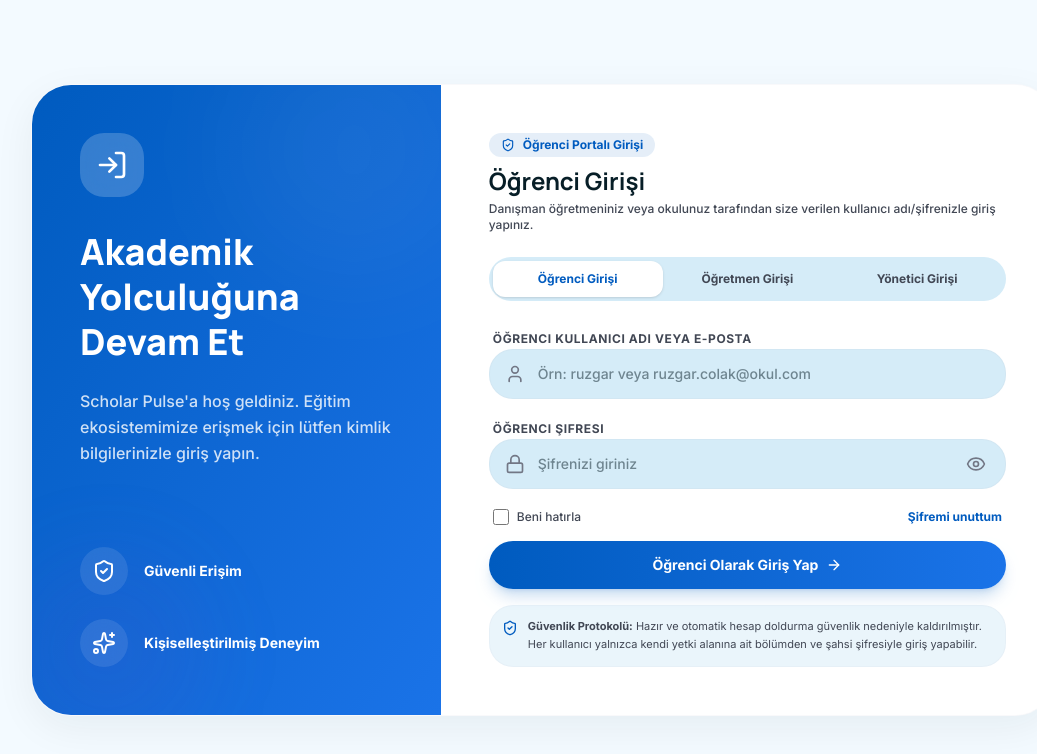
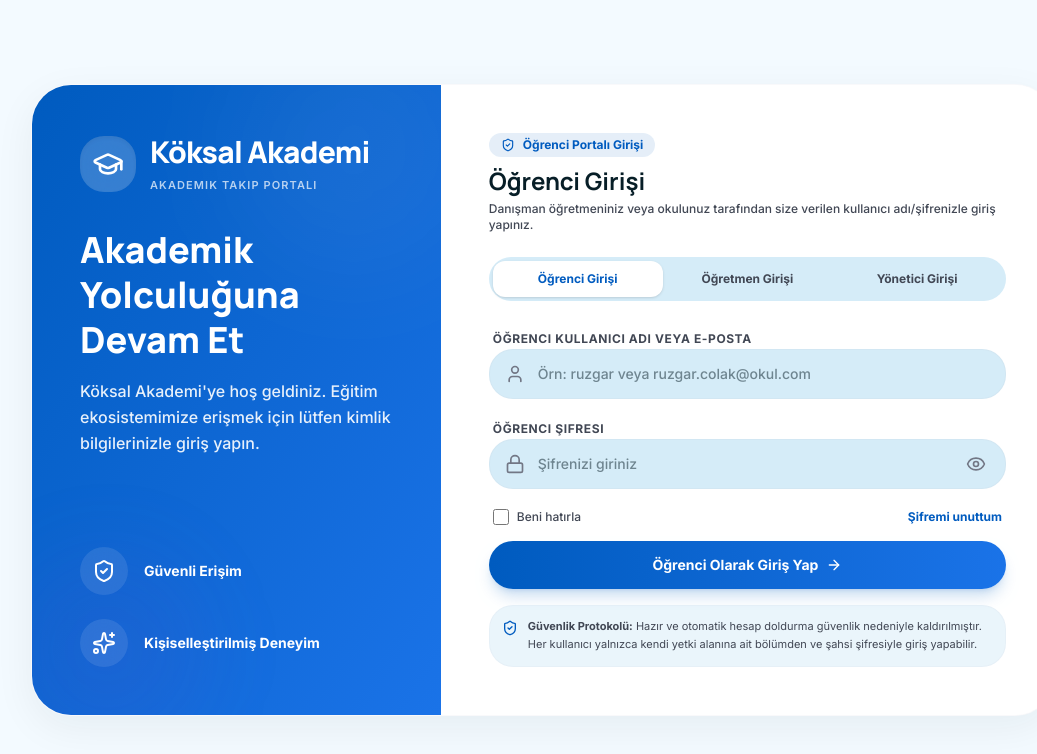
Before and after one commit to kazgun55-crypto/kar-nca--akademi, a React (Vite) app: page /login in a window 1280 px wide. Shown: the top 754 px of the page, without its empty margins (97-1134 px from the left). Built offline with nearby package versions, Linux system fonts and the light colour scheme; no server answers; the database is empty.

Commit message:
chore: rename application to Köksal Akademi
Replace all instances of "Scholar Pulse" with "Köksal Akademi" across the UI, email templates, and reporting services to reflect the rebranding.

```diff
--- a/index.html
+++ b/index.html
@@ -3,10 +3,10 @@
   <head>
     <meta charset="UTF-8" />
     <meta name="viewport" content="width=device-width, initial-scale=1.0" />
-    <title>Scholar Pulse</title>
-    <meta name="description" content="A premium faculty and student portal for academic management and tracking." />
-    <meta property="og:title" content="Scholar Pulse" />
-    <meta property="og:description" content="A premium faculty and student portal for academic management and tracking." />
+    <title>Köksal Akademi</title>
+    <meta name="description" content="Köksal Akademi - Öğrenci ve Öğretmen Akademik Takip ve Danışmanlık Portalı." />
+    <meta property="og:title" content="Köksal Akademi" />
+    <meta property="og:description" content="Köksal Akademi - Öğrenci ve Öğretmen Akademik Takip ve Danışmanlık Portalı." />
   </head>
   <body>
     <div id="root"></div>
--- a/src/components/Layout.tsx
+++ b/src/components/Layout.tsx
@@ -62,7 +62,7 @@ export function Layout({ children }: { children: React.ReactNode }) {
               <Menu className="w-5 h-5 text-primary" />
             </button>
             <div>
-              <h2 className="font-manrope font-extrabold text-primary text-lg tracking-tight">Scholar Pulse</h2>
+              <h2 className="font-manrope font-extrabold text-primary text-lg tracking-tight">Köksal Akademi</h2>
               <p className="text-[10px] text-on-surface-variant font-medium">
                 {userRole === 'admin' ? 'Yönetici' : userRole === 'teacher' ? 'Öğretmen' : 'Öğrenci'}: {currentUserName}
               </p>
--- a/src/components/Sidebar.tsx
+++ b/src/components/Sidebar.tsx
@@ -97,7 +97,7 @@ export function Sidebar({ isMobile = false, onClose }: SidebarProps) {
       {/* Sidebar Header (Fixed at top) */}
       <div className="shrink-0 px-6 py-4 md:pt-6 md:pb-3 flex items-center justify-between border-b border-outline-variant/10">
         <div className="min-w-0 pr-2">
-          <h1 className="font-manrope font-bold text-primary text-xl md:text-2xl tracking-tight truncate">Scholar Pulse</h1>
+          <h1 className="font-manrope font-bold text-primary text-xl md:text-2xl tracking-tight truncate">Köksal Akademi</h1>
           <p className="text-on-surface opacity-70 text-xs font-medium truncate">
             {userRole === 'admin' ? 'Yönetici Paneli' : userRole === 'teacher' ? 'Öğretmen Portalı' : 'Öğrenci Portalı'}
           </p>
--- a/src/components/TopBar.tsx
+++ b/src/components/TopBar.tsx
@@ -4,7 +4,7 @@ export function TopBar() {
   return (
     <header className="w-full top-0 sticky bg-surface/80 backdrop-blur-md flex justify-between items-center px-8 h-20 max-w-full z-10">
       <div className="flex items-center gap-4">
-        <h2 className="font-manrope font-extrabold tracking-tight text-primary text-2xl md:hidden">Scholar Pulse</h2>
+        <h2 className="font-manrope font-extrabold tracking-tight text-primary text-2xl md:hidden">Köksal Akademi</h2>
         <div className="hidden md:flex gap-6 ml-8">
           <a href="#" className="text-on-surface opacity-70 hover:opacity-100 transition-opacity duration-200 text-sm font-bold">Panel</a>
           <a href="#" className="text-primary font-bold border-b-2 border-primary pb-1 text-sm">Öğrenciler</a>
--- a/src/lib/pdfExportService.ts
+++ b/src/lib/pdfExportService.ts
@@ -277,7 +277,7 @@ export function exportAiAnalysisToPdf(analysis: any, studentName: string = 'Öğ
 <body>
   <div class="no-print-bar">
     <div>
-      <strong>Scholar Pulse</strong> • Öğrenci Gelişim & Veli Bilgilendirme Raporu (${studentName})
+      <strong>Köksal Akademi</strong> • Öğrenci Gelişim & Veli Bilgilendirme Raporu (${studentName})
     </div>
     <div style="display: flex; gap: 8px;">
       <button class="btn" onclick="window.print()">
@@ -293,7 +293,7 @@ export function exportAiAnalysisToPdf(analysis: any, studentName: string = 'Öğ
     <!-- Header -->
     <div class="header">
       <div>
-        <h1 class="logo-title">Scholar Pulse Danışmanlık</h1>
+        <h1 class="logo-title">Köksal Akademi</h1>
         <p class="sub-title">Öğrenci Gelişim & Veli Bilgilendirme Raporu</p>
       </div>
       <div class="meta-box">
@@ -448,7 +448,7 @@ export function exportAiAnalysisToPdf(analysis: any, studentName: string = 'Öğ
     </div>
 
     <div class="footer-note">
-      Scholar Pulse Akademik Takip ve Koçluk Sistemi • Veli Bilgilendirme Raporu
+      Köksal Akademi Akademik Takip ve Koçluk Sistemi • Veli Bilgilendirme Raporu
     </div>
   </div>
 
--- a/src/pages/Login.tsx
+++ b/src/pages/Login.tsx
@@ -1,5 +1,5 @@
 import React, { useState, useEffect } from 'react';
-import { LogIn, User, Lock, ArrowRight, ShieldCheck, Sparkles, Mail, CheckCircle2, AlertTriangle, X, KeyRound, Loader2, Eye, EyeOff } from 'lucide-react';
+import { LogIn, User, Lock, ArrowRight, ShieldCheck, Sparkles, Mail, CheckCircle2, AlertTriangle, X, KeyRound, Loader2, Eye, EyeOff, GraduationCap } from 'lucide-react';
 import { useNavigate } from 'react-router-dom';
 import { motion, AnimatePresence } from 'motion/react';
 import { authenticateUser, seedFirestoreIfEmpty, syncFirestoreToLocalStorage, saveStudentToFirestore, saveTeacherToFirestore } from '../lib/firestoreService';
@@ -154,12 +154,23 @@ export function Login() {
         {/* Left Side - Branding/Info */}
         <div className="w-full md:w-2/5 p-6 sm:p-8 md:p-12 bg-gradient-to-br from-primary to-primary-container text-white flex flex-col justify-between relative overflow-hidden">
           <div className="relative z-10">
-            <div className="w-16 h-16 rounded-2xl bg-white/20 backdrop-blur-md flex items-center justify-center mb-8">
-              <LogIn className="w-8 h-8" />
+            {/* Brand Logo & Name */}
+            <div className="flex items-center gap-3.5 mb-8">
+              <div className="w-14 h-14 rounded-2xl bg-white/20 backdrop-blur-md flex items-center justify-center shrink-0 shadow-inner">
+                <GraduationCap className="w-8 h-8 text-white" />
+              </div>
+              <div>
+                <h1 className="font-manrope font-extrabold text-2xl sm:text-3xl tracking-tight text-white leading-tight">
+                  Köksal Akademi
+                </h1>
+                <span className="text-[11px] font-semibold text-white/70 uppercase tracking-widest">
+                  Akademik Takip Portalı
+                </span>
+              </div>
             </div>
-            <h2 className="text-4xl font-manrope font-extrabold leading-tight mb-6">Akademik Yolculuğuna Devam Et</h2>
-            <p className="text-white/80 font-medium leading-relaxed">
-              Scholar Pulse'a hoş geldiniz. Eğitim ekosistemimize erişmek için lütfen kimlik bilgilerinizle giriş yapın.
+            <h2 className="text-3xl sm:text-4xl font-manrope font-extrabold leading-tight mb-4">Akademik Yolculuğuna Devam Et</h2>
+            <p className="text-white/90 font-medium leading-relaxed text-sm sm:text-base">
+              Köksal Akademi'ye hoş geldiniz. Eğitim ekosistemimize erişmek için lütfen kimlik bilgilerinizle giriş yapın.
             </p>
           </div>
 
--- a/src/pages/QuestionSolver.tsx
+++ b/src/pages/QuestionSolver.tsx
@@ -408,7 +408,7 @@ ${solution.steps.map(s => `${s.title}\n${s.explanation}${s.mathOrDetail ? `\n> $
 🔑 Altın Püf Noktası: ${solution.keyTip}
 ⚠️ Dikkat Edilecek Tuzak: ${solution.commonMistake}
 
-Scholar Pulse AI Soru Çözücü ile çözüldü.`;
+Köksal Akademi AI Soru Çözücü ile çözüldü.`;
 
     navigator.clipboard.writeText(text);
     setCopiedSuccess(true);
--- a/src/pages/StudentDirectory.tsx
+++ b/src/pages/StudentDirectory.tsx
@@ -37,9 +37,9 @@ export function StudentDirectory() {
 
   const handleSendMail = (student: any) => {
     const email = student.email || `${student.username}@okul.com`;
-    const subject = encodeURIComponent('Öğrenci Giriş Bilgileri - Scholar Pulse');
+    const subject = encodeURIComponent('Öğrenci Giriş Bilgileri - Köksal Akademi');
     const body = encodeURIComponent(
-      `Merhaba ${student.name},\n\nE-Okul / Scholar Pulse portalı giriş bilgileriniz aşağıdadır:\n\n` +
+      `Merhaba ${student.name},\n\nKöksal Akademi portalı giriş bilgileriniz aşağıdadır:\n\n` +
       `Kullanıcı Adı: ${student.username}\n` +
       `Şifre: ${student.password}\n\n` +
       `Giriş Yapmak İçin Portal Adresi: ${window.location.origin}\n\n` +
--- a/src/pages/TeacherDirectory.tsx
+++ b/src/pages/TeacherDirectory.tsx
@@ -165,7 +165,7 @@ export function TeacherDirectory() {
                   <td className="px-8 py-6 text-right">
                     <div className="flex justify-end gap-2">
                       <a
-                        href={`mailto:${teacher.email}?subject=${encodeURIComponent('Giriş Bilgileri - Scholar Pulse')}&body=${encodeURIComponent(`Merhaba ${teacher.name},\n\nSistem giriş bilgileriniz:\n- Kullanıcı Adı: ${teacher.username}\n- Şifre: ${teacher.password}\n\nİyi çalışmalar.`)}`}
+                        href={`mailto:${teacher.email}?subject=${encodeURIComponent('Giriş Bilgileri - Köksal Akademi')}&body=${encodeURIComponent(`Merhaba ${teacher.name},\n\nSistem giriş bilgileriniz:\n- Kullanıcı Adı: ${teacher.username}\n- Şifre: ${teacher.password}\n\nİyi çalışmalar.`)}`}
                         title="E-posta Gönder"
                         className="p-2 rounded-xl hover:bg-white transition-colors text-outline hover:text-primary"
                       >
```
